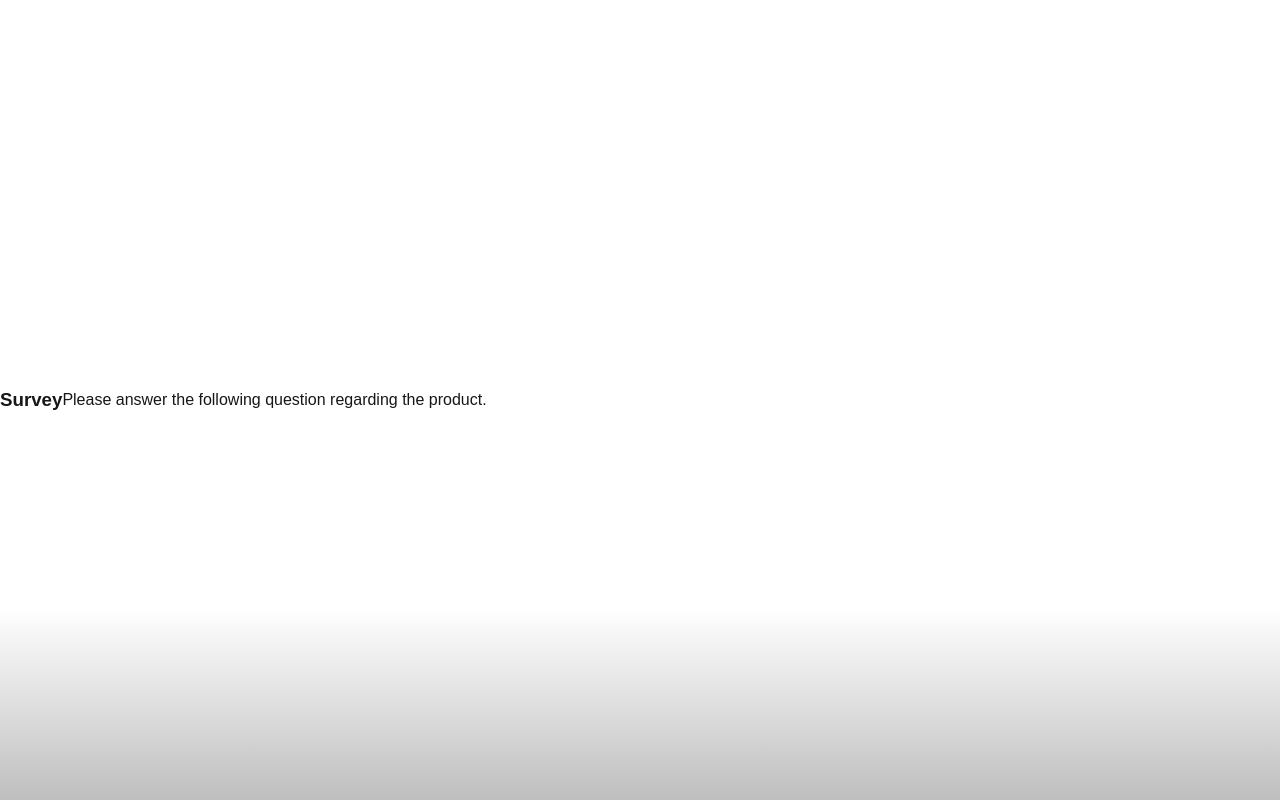
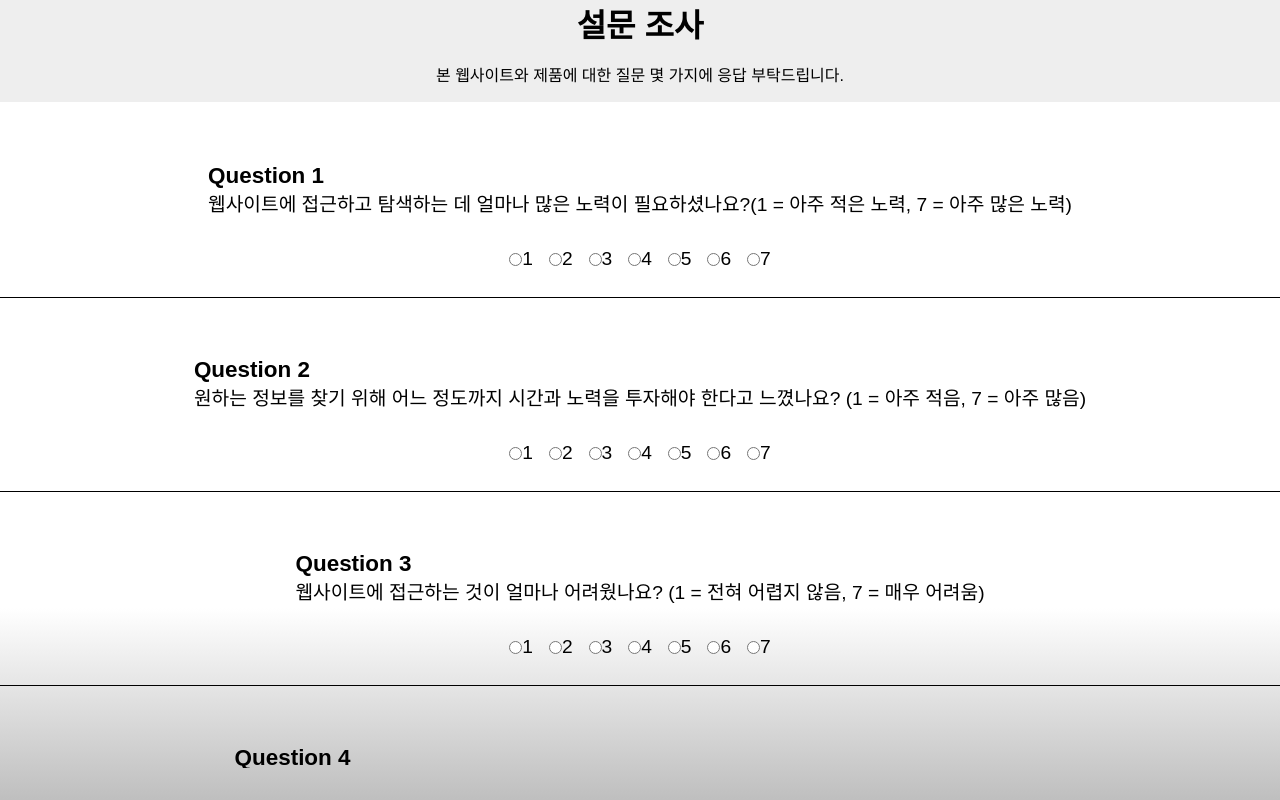
Before and after one commit to spiritquazus/thesis-website, a Next.js app: page /survey in a window 1280 px wide. Built offline with nearby package versions, Linux system fonts and the light colour scheme.

Commit message:
full db connect test 1

```diff
--- a/src/app/page.module.css
+++ b/src/app/page.module.css
@@ -58,12 +58,13 @@
   backdrop-filter: blur(15px);
   border: 1px solid rgba(200,200,200,0.5);
   color: black;
-  display: grid;
-  grid-template-columns: 1fr 1fr;
+  display: flex;
+  flex-direction: column;
+  justify-content: center;
+  align-items: center;
   gap: 2rem;
   overflow: hidden;
   font-size: var(--font-M1a);
-
 }
 
 .prodDesc>div>span{
@@ -78,7 +79,7 @@
 }
 
 .buttonEnv{
-  color: rgba(3, 255, 58, 0.863);
+  color: rgba(5, 129, 32, 0.863);
   background-color: rgba(150,150,150,0.1);
   backdrop-filter: blur(15px);
   border: 3px solid rgba(3, 255, 58, 0.863);
--- a/src/app/requests.tsx
+++ b/src/app/requests.tsx
@@ -30,25 +30,25 @@ export async function userUpdate(_obj: object){
 
         const res = await response.json();
         console.log('User completed view!', res);
-
+        return { ok: response.ok }
     } catch(error){
         console.log('User update failed: ', error)
+        return { ok: false }
     }
 }
 
-export async function userSurvey(_obj: object){
+export async function userSurvey(_obj: object): Promise<{ ok: boolean }> {
     try {
         const response = await fetch('/api/userSurvey', {
             method: 'POST',
-            headers: {
-              'Content-Type': 'application/json',
-            },
-            body: JSON.stringify(_obj),})
-
-        const res = await response.json();
-        console.log('User completed the survey.', res);
-
-    } catch(error){
-        console.log('User survey update fail! ', error)
+            headers: {'Content-Type': 'application/json',},
+            body: JSON.stringify(_obj),
+        });
+        const res = await response.json()
+        console.log('User completed the survey.', res)
+        return { ok: response.ok }
+    } catch (error) {
+        console.log('User survey update failed! ', error)
+        return { ok: false }
     }
 }
--- a/src/app/survey/page.tsx
+++ b/src/app/survey/page.tsx
@@ -1,14 +1,141 @@
+"use client"
 import styles from "../page.module.css";
+import "./style.css"
+import {useState, useRef} from "react"
+import { useRouter } from 'next/navigation';
+import { userSurvey } from "../requests"
 
 export default function Survey() {
 
     return(
-        <div className={styles.page}>
-            <h3>Survey</h3>
-            <p>Please answer the following question regarding the product.</p>
-            <form>
-
-            </form>
+        <div className={`${styles.page} surveyPage`}>
+            <div className="surveyTop">
+                <h1>설문 조사</h1>
+                <p>본 웹사이트와 제품에 대한 질문 몇 가지에 응답 부탁드립니다.</p>
+            </div>
+            < CreateSurvey things={questions}/>
         </div>
     )
+
 }
+
+const CreateSurvey: React.FC<{things: { num: number; title: string }[]}> = ({ things }) =>{
+
+    const [selectVal, setSelectVal] = useState<{ [key: number]: number | null }>({})
+    const [msg, setMsg] = useState<string | null>(null)
+    const router = useRouter();
+
+    const handleSelect = (questionNum: number, value: number) => {
+        setSelectVal((prev) => ({
+            ...prev,
+            [questionNum]: value,
+        }))
+    }
+
+    const handleSubmit = async (e: React.FormEvent) => {
+        e.preventDefault();
+
+        if (things.every((thing) => selectVal[thing.num] !== undefined && selectVal[thing.num] !== null)) {
+            console.log('All questions answered!', selectVal);
+
+            const sortedVals = Object.keys(selectVal)
+                .map(key => parseInt(key))
+                .sort((a, b) => a - b)
+                .map(key => selectVal[key]);
+
+            const jsonString = localStorage.getItem('thesisBottle');
+            const id = jsonString ? JSON.parse(jsonString).id : undefined;
+
+            if (id != undefined) {
+                try {
+                    const response = await userSurvey({ userId: id, questions: sortedVals })
+                    if (response.ok) {
+                        console.log('Survey submitted successfully.')
+                        router.push('/thank-you')
+                    } else {
+                        console.log('Failed to submit survey.')
+                    }
+                } catch (error) {
+                    console.error('Error submitting survey! ', error)
+                }
+            } else {
+                console.log("Failure to find user ID. Check localStorage information.")
+            }
+        } else {
+            setMsg("모든 질문에 응답 부탁드립니다.");
+        }
+    }
+
+    return (
+        <form onSubmit={handleSubmit} className="surveyForm">
+            {things.map((thing) => (
+                <div key={thing.num}  className="qDiv">
+                    <div className="qDivTitle">
+                        <h3>Question {thing.num}</h3>
+                        <span>{thing.title}</span>
+                    </div>
+                    <div>
+                        {[1, 2, 3, 4, 5, 6, 7].map((value) => (
+                            <label key={`q${thing.num}_${value}`}>
+                                <input
+                                    type="radio"
+                                    name={`q${thing.num}`}
+                                    value={value}
+                                    checked={selectVal[thing.num] === value}
+                                    onChange={() => handleSelect(thing.num, value)}
+                                />
+                                {value}
+                            </label>
+                        ))}
+                    </div>
+                </div>
+            ))}
+            <p style={{color:"red"}}>{msg}</p>
+            <button type="submit" className="finalSubmit">제출 하기</button>
+        </form>
+    )
+}
+
+
+let questions = [
+    {
+        num: 1,
+        title: "웹사이트에 접근하고 탐색하는 데 얼마나 많은 노력이 필요하셨나요?(1 = 아주 적은 노력, 7 = 아주 많은 노력)"
+    },
+    {
+        num: 2,
+        title: "원하는 정보를 찾기 위해 어느 정도까지 시간과 노력을 투자해야 한다고 느꼈나요? (1 = 아주 적음, 7 = 아주 많음)"
+    },
+    {
+        num: 3,
+        title: "웹사이트에 접근하는 것이 얼마나 어려웠나요? (1 = 전혀 어렵지 않음, 7 = 매우 어려움)"
+    },
+    {
+        num: 4,
+        title: "이 제품이 얼마나 기술적으로 집약되어 있다고 생각하시나요? (1 = 매우 낮은 기술, 7 = 매우 높은 기술)"
+    },
+    {
+        num: 5,
+        title: "이 제품에 첨단 기술이 포함되어 있다고 생각하시나요? (1 = 전혀 아니다, 7 = 매우 그렇다)"
+    },
+    {
+        num: 6,
+        title: "이 제품이 얼마나 혁신적이라고 생각하시나요? (1 = 전혀 아니다, 7 = 매우 그렇다)"
+    },
+    {
+        num: 7,
+        title: "향후 이 제품을 구매할 가능성은 얼마나 되나요? (1 = 전혀 가능성 없음, 7 = 매우 가능성 높음)"
+    },
+    {
+        num: 8,
+        title: "웹사이트를 본 후 브랜드가 얼마나 마음에 드시나요? (1 = 전혀 선호하지 않음, 7 = 매우 선호함)"
+    },
+    {
+        num: 9,
+        title: "기술 기반의 제품(예: 스마트 기기, 어플)을 얼마나 자주 사용하시나요? (1 = 전혀 사용하지 않음, 7 = 매우 자주 사용함)"
+    },
+    {
+        num: 10,
+        title: "웹사이트에서 본 물병과 비슷한 물병에 대해 얼마나 친숙하신가요? (1 = 전혀 친숙하지 않음, 7 = 매우 친숙함)"
+    }
+];
--- /dev/null
+++ b/src/app/survey/style.css
@@ -0,0 +1,77 @@
+form{
+    width: 100%;
+    height: 100%;
+    overflow-y: scroll;
+}
+
+.surveyPage{
+    display: flex;
+    flex-direction: column;
+    padding-bottom: 2rem;
+    color: black;
+}
+
+.surveyTop{
+    display: flex;
+    width: 100%;
+    position: fixed;
+    justify-content: center;
+    align-items: center;
+    flex-direction: column;
+    background-color: rgba(200, 200, 200, 0.3);
+    backdrop-filter: blur(15px);
+    min-height: 10vh;
+}
+
+.surveyForm{
+    display: flex;
+    align-items: center;
+    flex-direction: column;
+
+}
+
+.surveyForm:nth-of-type(1){
+    padding-top: 15vh;
+
+}
+
+.qDiv{
+    display: flex;
+    flex-direction: column;
+    border-color: rgba(200, 200, 200, 0.3);
+    justify-content: center;
+    align-items: center;
+    border-bottom: 1px black solid;
+    width: calc(100%);
+    min-height: 25%;
+    font-size: var(--font-M1);
+    margin: 1rem 0;
+    padding: 0.5rem;
+}
+
+.qDivTitle{
+    margin-bottom: 2rem;
+}
+
+p{
+    margin: 1rem;
+
+}
+
+label{
+    margin: 0.3rem;
+    padding: 0.2rem;
+}
+
+.radioBtn{
+    margin: 0 0.7rem;
+}
+
+.finalSubmit{
+    min-width: 10vw;
+    min-height: 3.5rem;
+    background-color: black;
+    border: none;
+    font-size: var(--font-G3);
+    padding: 0.5rem;
+}
--- /dev/null
+++ b/src/app/thank-you/style.css
@@ -0,0 +1,14 @@
+div{
+    display: flex;
+    justify-content:center;
+    align-items:center;
+    flex-direction: column;
+    color: black;
+}
+
+.dxmSpecial{
+    position: absolute;
+    bottom: 5rem;
+    height: 5rem;
+    margin: 1rem;
+}
```
Also changed, not shown: src/app/email-sign/page.tsx (+40 -2 lines), src/app/page.tsx (+7 -6 lines), src/app/thank-you/page.tsx (added, +24 -0 lines), src/app/ui/product_desc.tsx (+14 -32 lines), src/app/types.tsx (line endings or trailing spaces).
